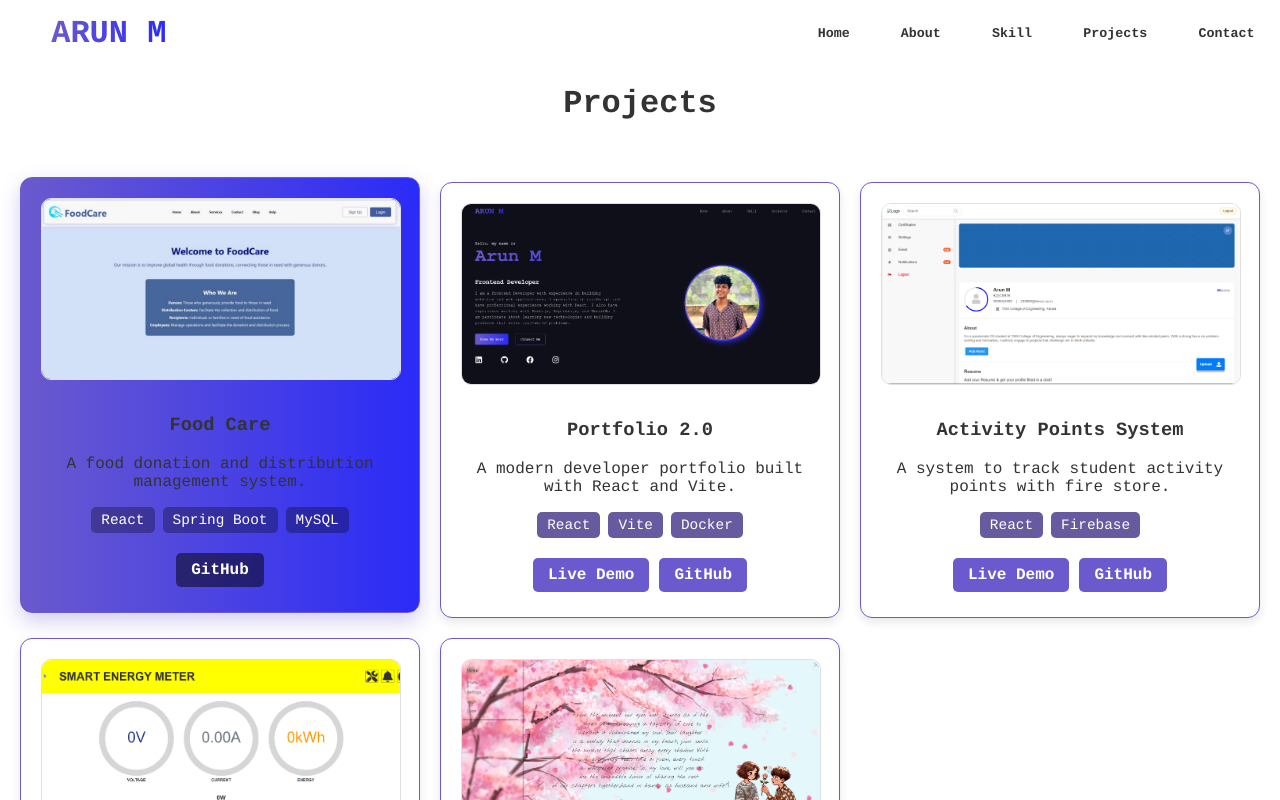
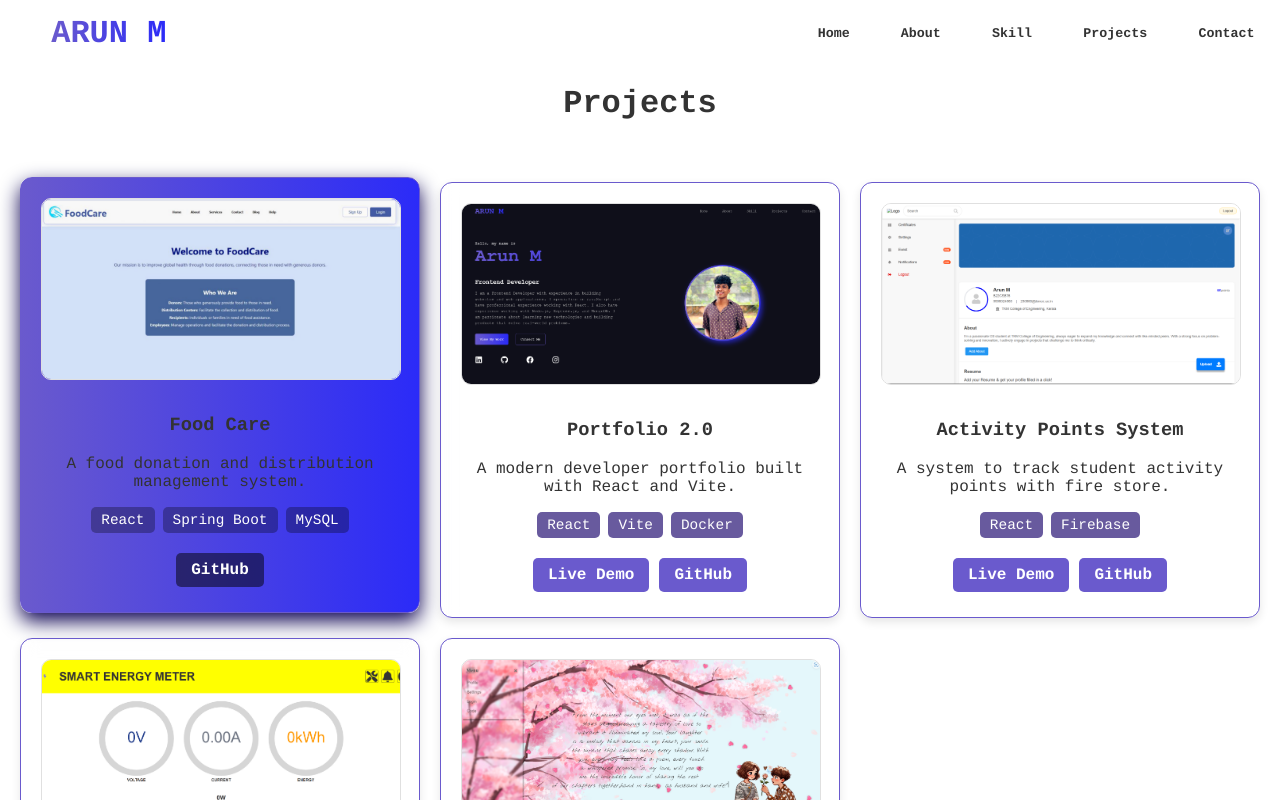
Before and after one commit to Arunitdy/portfolio-2.0, a React (Vite) app in the folder portfolio/: page / in a window 1280 px wide. In both pictures the pointer is over the element 220 px from the left and 3311 px from the top of the page. Shown: the part 2911-3711 px from the top of the page. Built offline with nearby package versions, Linux system fonts and the light colour scheme.

Commit message:
fix: update box-shadow color in project card hover effect for better aesthetics

```diff
--- a/portfolio/src/All/Project/Projects.css
+++ b/portfolio/src/All/Project/Projects.css
@@ -42,7 +42,7 @@
   .project-card:hover {
     background: var(--gradient-primary);
     transform: translateY(-5px);
-    box-shadow: 0px 8px 20px rgba(106, 90, 205, 0.3);
+    box-shadow: 0px 8px 20px #0b0151;
   }
 
   .project-card:hover .tech-badge  {
```
